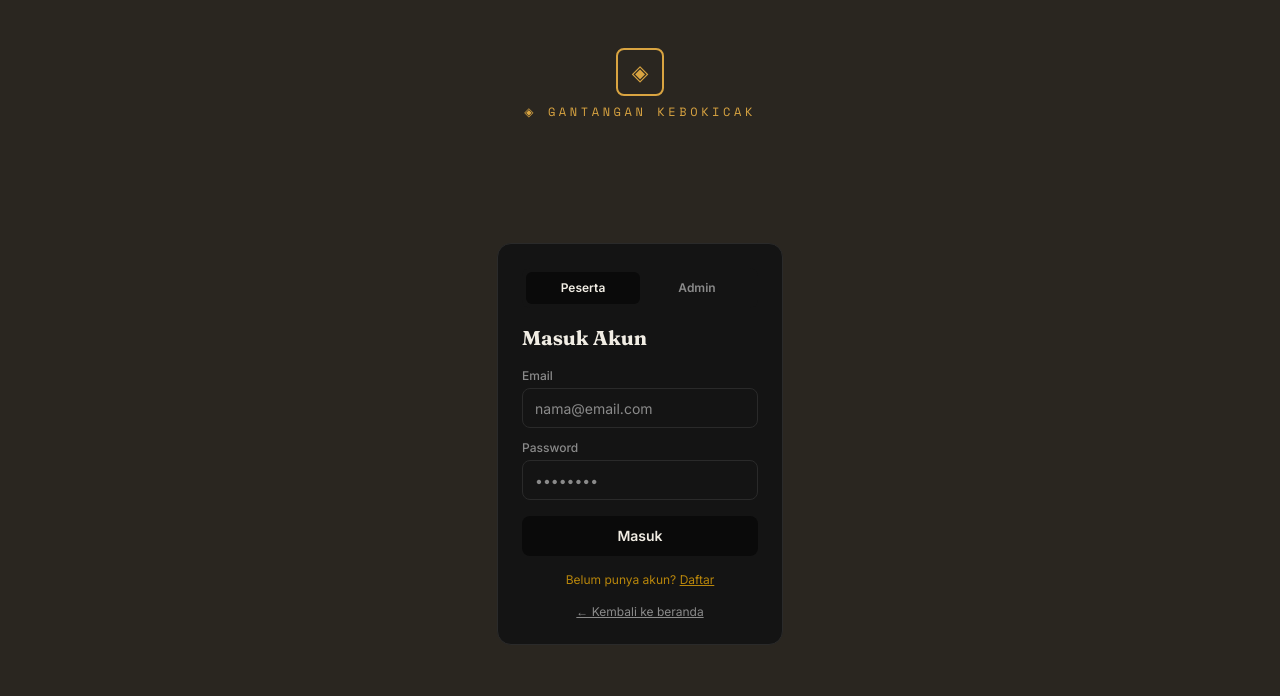
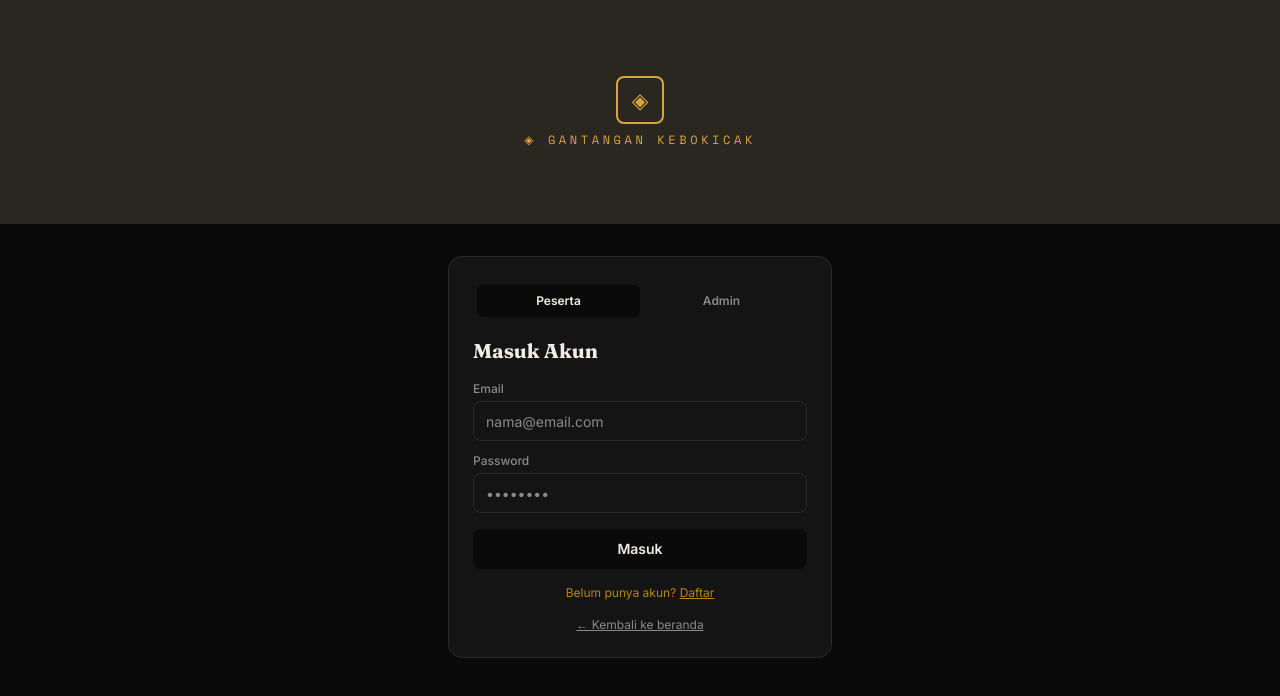
Before and after one commit to Gantangan/gantangan-web, a React (Vite) app: page /login in a window 1280 px wide. Shown: the top 696 px of the page. Built offline with nearby package versions, Linux system fonts and the light colour scheme.

Commit message:
Batasi tinggi banner Login/Register supaya tidak terlalu zoom, kartu login lebih dekat ke atas

```diff
--- a/src/components/AuthLayout.jsx
+++ b/src/components/AuthLayout.jsx
@@ -6,8 +6,10 @@ export default function AuthLayout({ children }) {
   const { headerColor, heroImage } = useSettings();
 
   return (
+    <div className="min-h-screen bg-bg font-body text-cream">
+      {/* Banner dibatasi tinggi wajar, biar gambar latar tidak ke-zoom ekstrem */}
       <div
-      className="relative flex min-h-screen w-full flex-col items-center overflow-hidden px-4 py-8 text-cream"
+        className="relative flex h-48 w-full flex-col items-center justify-center overflow-hidden px-6 text-center sm:h-56"
         style={{ backgroundColor: headerColor }}
       >
         {heroImage && (
@@ -23,13 +25,13 @@ export default function AuthLayout({ children }) {
             <div className="absolute inset-0 bg-gradient-to-b from-black/35 via-black/45 to-black/60" />
           </>
         )}
-
-      <Link to="/" className="relative z-10 mt-4 flex flex-col items-center text-center">
+        <Link to="/" className="relative z-10 flex flex-col items-center">
           <Logo size={48} className="mb-2" />
           <div className="font-mono text-xs tracking-[0.3em] text-gold">◈ GANTANGAN KEBOKICAK</div>
         </Link>
+      </div>
 
-      <div className="relative z-10 flex flex-1 items-center justify-center py-10">{children}</div>
+      <div className="flex justify-center px-4 py-8">{children}</div>
     </div>
   );
 }
```
Lines whose indentation alone changed are shown as unchanged.
